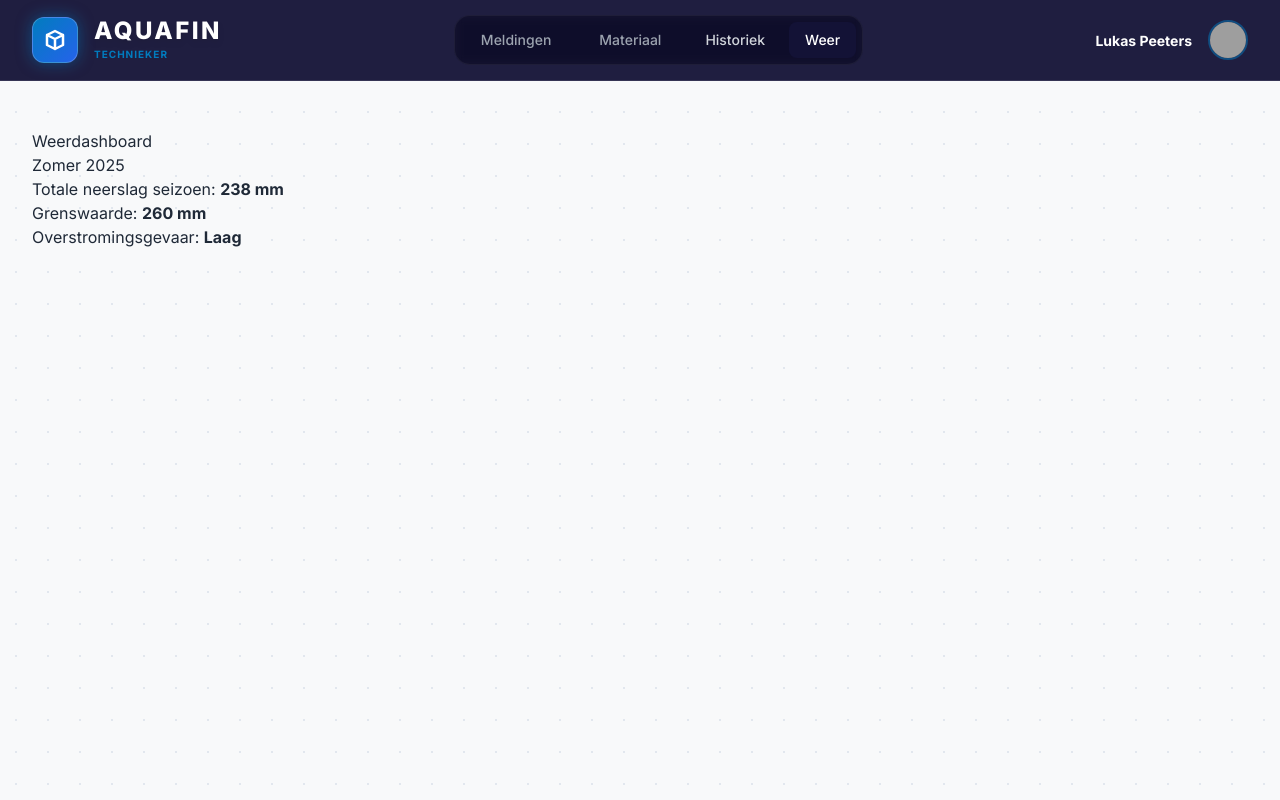
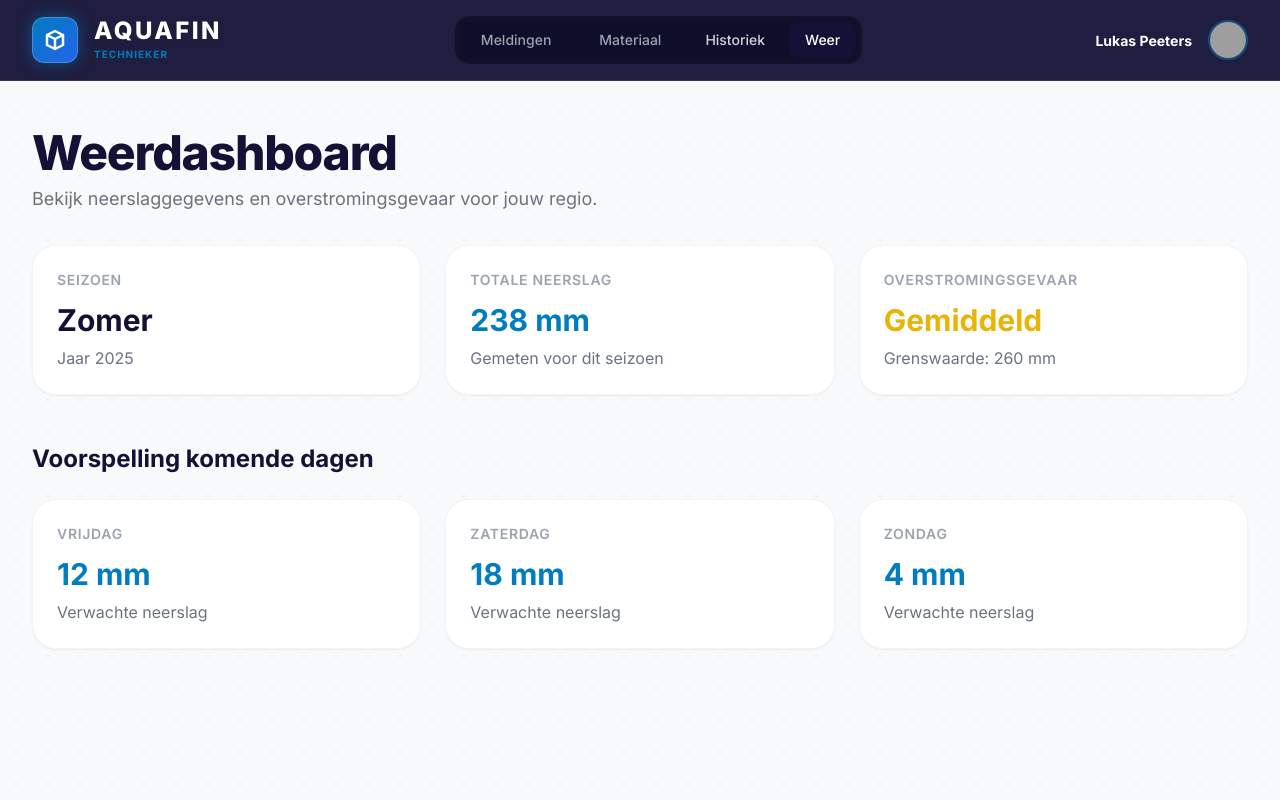
Before and after one commit to kulsoom0704/Aquafin-programming-project, a Laravel app: page /technieker/weer in a window 1280 px wide. Run offline with Laravel 12, Linux system fonts and the light colour scheme; some libraries are stand-ins or nearby versions; grey boxes are pictures that could not be loaded.

Commit message:
weerdashboard uitgebreid met neerslagvoorspellingen

```diff
--- a/app/Http/Controllers/WeerController.php
+++ b/app/Http/Controllers/WeerController.php
@@ -6,8 +6,9 @@ use Illuminate\Http\Request;
 
 class WeerController extends Controller
 {
-     public function dashboard()
-    {
+public function dashboard(){
+    try {
+
         $jaar = 2025;
 
         $neerslag = [
@@ -25,7 +26,6 @@ class WeerController extends Controller
             'december' => 108,
         ];
 
-        // Zomer = juni + juli + augustus
         $totaleNeerslagSeizoen =
             $neerslag['juni'] +
             $neerslag['juli'] +
@@ -37,16 +37,41 @@ class WeerController extends Controller
 
         if ($totaleNeerslagSeizoen >= $grenswaarde) {
             $overstromingsgevaar = 'Hoog';
+        } elseif ($totaleNeerslagSeizoen >= ($grenswaarde * 0.8)) {
+            $overstromingsgevaar = 'Gemiddeld';
         } else {
             $overstromingsgevaar = 'Laag';
         }
 
+        $voorspellingen = [
+    [
+        'dag' => 'Vrijdag',
+        'neerslag' => 12
+    ],
+    [
+        'dag' => 'Zaterdag',
+        'neerslag' => 18
+    ],
+    [
+        'dag' => 'Zondag',
+        'neerslag' => 4
+    ]
+];
         return view('technieker.weer', compact(
             'jaar',
             'seizoen',
             'totaleNeerslagSeizoen',
             'grenswaarde',
-            'overstromingsgevaar'
+            'overstromingsgevaar',
+            'voorspellingen'
         ));
+
+    } catch (\Exception $e) {
+
+        return view('technieker.weer', [
+            'foutmelding' =>
+                'Geen weersgegevens beschikbaar.'
+        ]);
     }
 }
+}
--- a/resources/views/technieker/weer.blade.php
+++ b/resources/views/technieker/weer.blade.php
@@ -1,34 +1,113 @@
 @extends('layouts.app')
+
+@section('title', 'Weerdashboard')
 
 @section('content')
 
-<div class="container">
+@if(isset($foutmelding))
 
-    <h1>Weerdashboard</h1>
+<div class="bg-red-50 border border-red-200 text-red-700 p-4 rounded-2xl mb-6">
+    {{ $foutmelding }}
+</div>
 
-    <div class="card">
-        <div class="card-body">
+@else
 
-            <h4>{{ $seizoen }} {{ $jaar }}</h4>
+<div class="space-y-8">
 
-            <p>
-                Totale neerslag seizoen:
-                <strong>{{ $totaleNeerslagSeizoen }} mm</strong>
+    <div>
+        <h1 class="text-5xl font-extrabold text-aquaDark tracking-tight">
+            Weerdashboard
+        </h1>
+
+        <p class="mt-2 text-gray-500 text-lg">
+            Bekijk neerslaggegevens en overstromingsgevaar voor jouw regio.
+        </p>
+    </div>
+
+    <div class="grid grid-cols-1 md:grid-cols-3 gap-6">
+
+        <div class="bg-white rounded-3xl shadow-sm border border-gray-100 p-6">
+            <p class="text-sm uppercase tracking-wider text-gray-400 font-semibold">
+                Seizoen
             </p>
 
-            <p>
-                Grenswaarde:
-                <strong>{{ $grenswaarde }} mm</strong>
+            <h2 class="text-3xl font-bold text-aquaDark mt-3">
+                {{ $seizoen }}
+            </h2>
+
+            <p class="text-gray-500 mt-2">
+                Jaar {{ $jaar }}
+            </p>
+        </div>
+
+        <div class="bg-white rounded-3xl shadow-sm border border-gray-100 p-6">
+            <p class="text-sm uppercase tracking-wider text-gray-400 font-semibold">
+                Totale Neerslag
             </p>
 
-            <p>
-                Overstromingsgevaar:
-                <strong>{{ $overstromingsgevaar }}</strong>
+            <h2 class="text-3xl font-bold text-aquaBlue mt-3">
+                {{ $totaleNeerslagSeizoen }} mm
+            </h2>
+
+            <p class="text-gray-500 mt-2">
+                Gemeten voor dit seizoen
+            </p>
+        </div>
+
+        <div class="bg-white rounded-3xl shadow-sm border border-gray-100 p-6">
+            <p class="text-sm uppercase tracking-wider text-gray-400 font-semibold">
+                Overstromingsgevaar
             </p>
 
+            <h2 class="text-3xl font-bold mt-3
+                @if($overstromingsgevaar === 'Hoog')
+                    text-red-500
+                @elseif($overstromingsgevaar === 'Gemiddeld')
+                    text-yellow-500
+                @else
+                    text-green-500
+                @endif">
+                {{ $overstromingsgevaar }}
+            </h2>
+
+            <p class="text-gray-500 mt-2">
+                Grenswaarde: {{ $grenswaarde }} mm
+            </p>
         </div>
+
     </div>
 
 </div>
+    <div class="mt-12">
 
+    <h2 class="text-2xl font-bold text-aquaDark mb-6">
+        Voorspelling komende dagen
+    </h2>
+
+    <div class="grid grid-cols-1 md:grid-cols-3 gap-6">
+
+        @foreach($voorspellingen as $voorspelling)
+
+            <div class="bg-white rounded-3xl shadow-sm border border-gray-100 p-6">
+
+                <p class="text-sm uppercase tracking-wider text-gray-400 font-semibold">
+                    {{ $voorspelling['dag'] }}
+                </p>
+
+                <h3 class="text-3xl font-bold text-aquaBlue mt-3">
+                    {{ $voorspelling['neerslag'] }} mm
+                </h3>
+
+                <p class="text-gray-500 mt-2">
+                    Verwachte neerslag
+                </p>
+
+            </div>
+
+        @endforeach
+
+    </div>
+
+</div>
+@endif
 @endsection
```
